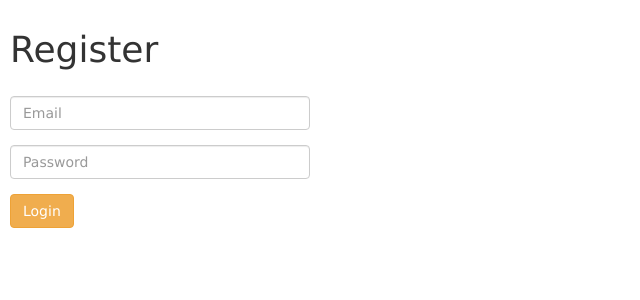
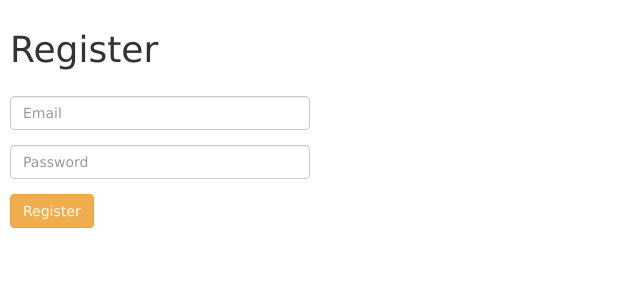
Before and after one commit to gronnkaal/finnale, a Node server app: page /signup in a window 1280 px wide. Shown: the top 300 px of the page, without its empty margins (0-640 px from the left). Run offline with Node 20, Linux system fonts and the light colour scheme; the visitor is signed in with stand-in values (Sample User, id 1); some libraries are stand-ins or nearby versions.

Commit message:
fixed a couple of issues

```diff
--- a/routes/index.js
+++ b/routes/index.js
@@ -30,7 +30,7 @@ module.exports = function (passport) {
 		});
 	});
 
-	router.get('/logout', function(req, res) {
+	router.get('/logout', isAuthenticated, function(req, res) {
 		req.logout();
 		res.redirect('/');
 	});
--- a/views/signup.pug
+++ b/views/signup.pug
@@ -11,4 +11,4 @@ block content
           input.form-control(type='text', name="email", placeholder='Email')
       .form-group
         input.form-control(type='password', name="password", placeholder='Password')
-      button.btn.btn-warning(type='submit') Login
+      button.btn.btn-warning(type='submit') Register
```
